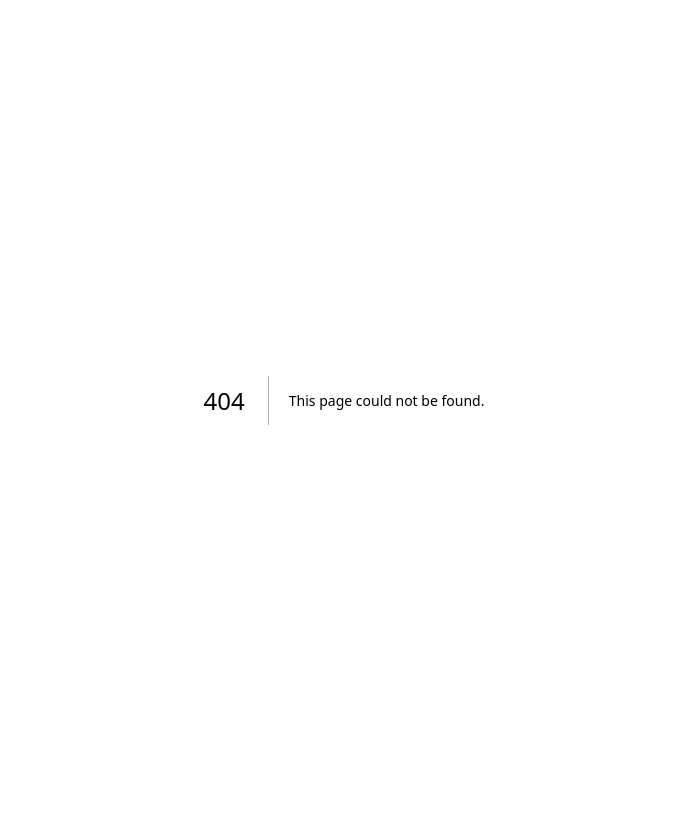
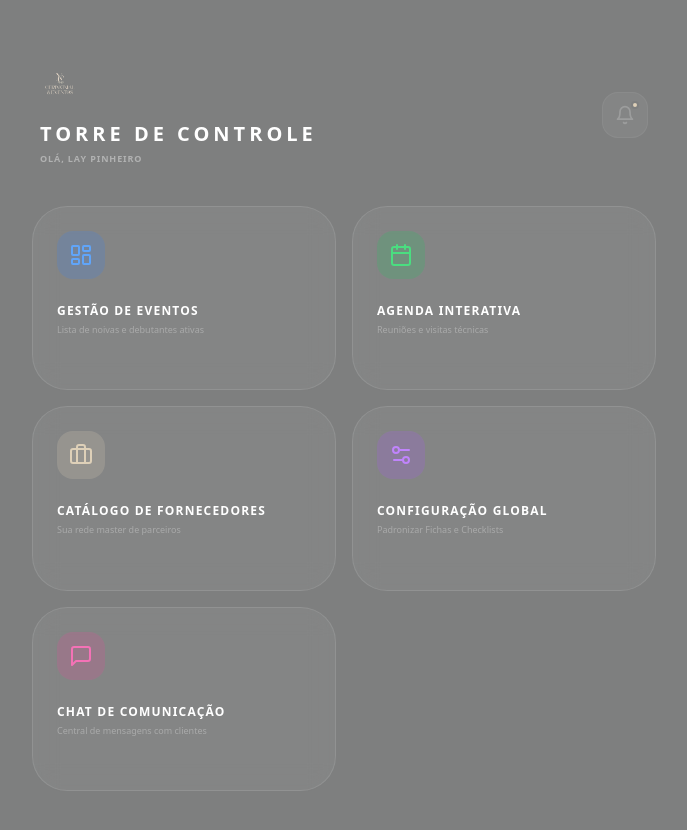
Before and after one commit to layssa20pinheiro-oss/app-checklist-v2, a Next.js app: page /admin-menu in a window 1280 px wide. Before the commit this address had no page. Shown: the whole page, without its empty margins (296-983 px from the left). Before the commit the page ends 800 px from the top, so only its background shows below. Built offline with nearby package versions, Linux system fonts and the light colour scheme.

Commit message:
Create admin-menu.js

```diff
--- /dev/null
+++ b/pages/admin-menu.js
@@ -0,0 +1,93 @@
+import { useRouter } from 'next/router';
+import {
+  Users, Calendar, MessageSquare,
+  Settings2, Briefcase, LayoutDashboard,
+  ArrowRight, Bell
+} from 'lucide-react';
+import Head from 'next/head';
+
+export default function AdminMenu() {
+  const router = useRouter();
+
+  const ferramentas = [
+    {
+      id: 1,
+      titulo: 'Gestão de Eventos',
+      desc: 'Lista de noivas e debutantes ativas',
+      icon: <LayoutDashboard size={24}/>,
+      cor: 'bg-blue-500/20 text-blue-400',
+      rota: '/index' // ou onde estiver sua lista atual
+    },
+    {
+      id: 2,
+      titulo: 'Agenda Interativa',
+      desc: 'Reuniões e visitas técnicas',
+      icon: <Calendar size={24}/>,
+      cor: 'bg-green-500/20 text-green-400',
+      rota: '/agenda'
+    },
+    {
+      id: 3,
+      titulo: 'Catálogo de Fornecedores',
+      desc: 'Sua rede master de parceiros',
+      icon: <Briefcase size={24}/>,
+      cor: 'bg-[#ded0b8]/20 text-[#ded0b8]',
+      rota: '/catalogo-fornecedores'
+    },
+    {
+      id: 4,
+      titulo: 'Configuração Global',
+      desc: 'Padronizar Fichas e Checklists',
+      icon: <Settings2 size={24}/>,
+      cor: 'bg-purple-500/20 text-purple-400',
+      rota: '/config-global'
+    },
+    {
+      id: 5,
+      titulo: 'Chat de Comunicação',
+      desc: 'Central de mensagens com clientes',
+      icon: <MessageSquare size={24}/>,
+      cor: 'bg-pink-500/20 text-pink-400',
+      rota: '/chat'
+    }
+  ];
+
+  return (
+    <div className="min-h-screen bg-[#7e7f7f] font-sans pb-10">
+      <Head><title>Admin | NC Cerimonial</title></Head>
+
+      {/* HEADER PREMIUM */}
+      <div className="pt-16 pb-10 px-8 flex justify-between items-center max-w-2xl mx-auto">
+        <div>
+          <img src="/logo_nc_transparente.png" alt="NC" className="h-10 mb-4 object-contain" />
+          <h1 className="text-white text-xl font-bold uppercase tracking-[4px]">Torre de Controle</h1>
+          <p className="text-white/40 text-[9px] uppercase font-bold mt-1 tracking-widest">Olá, Lay Pinheiro</p>
+        </div>
+        <button className="p-3 bg-white/5 rounded-2xl text-white/20 border border-white/5 relative">
+          <Bell size={20} />
+          <span className="absolute top-2 right-2 w-2 h-2 bg-[#ded0b8] rounded-full border-2 border-[#7e7f7f]"></span>
+        </button>
+      </div>
+
+      {/* GRID DE FERRAMENTAS */}
+      <div className="max-w-2xl mx-auto px-6 grid grid-cols-1 sm:grid-cols-2 gap-4">
+        {ferramentas.map(item => (
+          <button
+            key={item.id}
+            onClick={() => router.push(item.rota)}
+            className="bg-white/5 backdrop-blur-md border border-white/10 p-6 rounded-[35px] text-left hover:bg-white/10 transition-all group active:scale-95"
+          >
+            <div className={`w-12 h-12 rounded-2xl flex items-center justify-center mb-6 ${item.cor}`}>
+              {item.icon}
+            </div>
+            <h3 className="text-white font-bold text-xs uppercase tracking-widest mb-1">{item.titulo}</h3>
+            <p className="text-white/30 text-[9px] font-medium leading-relaxed mb-4">{item.desc}</p>
+            <div className="flex items-center gap-2 text-[#ded0b8] text-[8px] font-bold uppercase tracking-widest opacity-0 group-hover:opacity-100 transition-opacity">
+              Acessar ferramenta <ArrowRight size={10} />
+            </div>
+          </button>
+        ))}
+      </div>
+    </div>
+  );
+}
```
